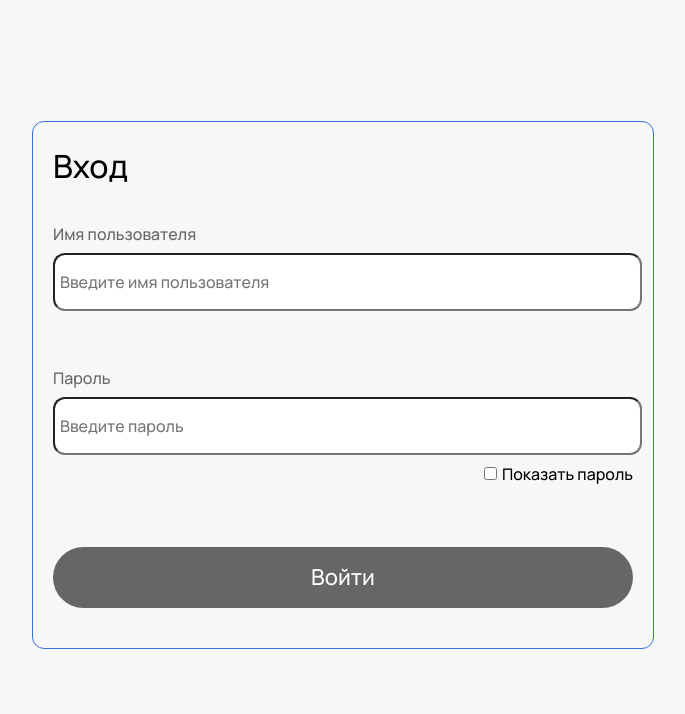
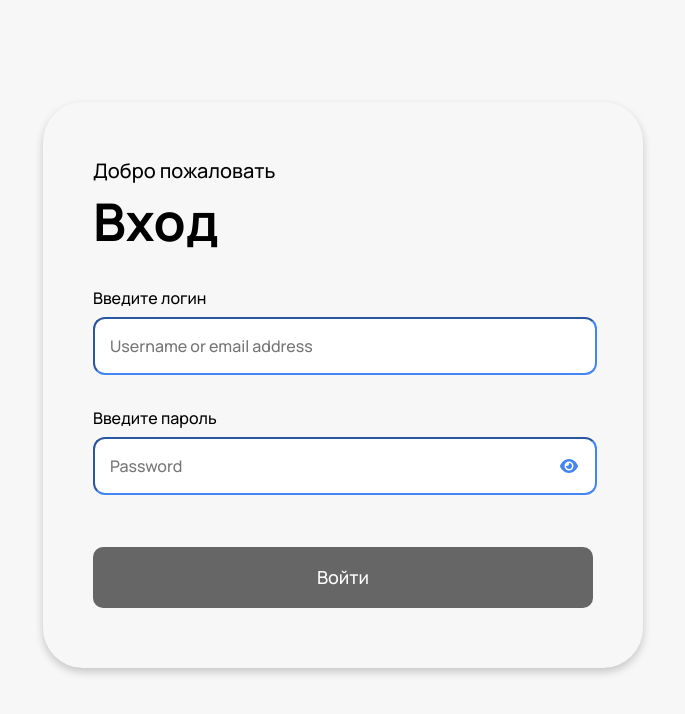
Before and after one commit to edmeow/olympus, a React (Create React App) app in the folder front-end/: page /login in a window 1280 px wide. Shown: the top 714 px of the page, without its empty margins (297-982 px from the left). Built offline with nearby package versions, Linux system fonts and the light colour scheme.

Commit message:
LoginForm update

```diff
--- a/front-end/package.json
+++ b/front-end/package.json
@@ -4,6 +4,11 @@
     "version": "0.1.0",
     "private": true,
     "dependencies": {
+        "@fortawesome/fontawesome-free": "^6.6.0",
+        "@fortawesome/fontawesome-svg-core": "^6.6.0",
+        "@fortawesome/free-regular-svg-icons": "^6.6.0",
+        "@fortawesome/free-solid-svg-icons": "^6.6.0",
+        "@fortawesome/react-fontawesome": "^0.2.2",
         "@hookform/resolvers": "^3.3.4",
         "@mui/base": "^5.0.0-beta.40",
         "@mui/material": "^5.15.19",
--- a/front-end/src/components/LoginForm/LoginForm.tsx
+++ b/front-end/src/components/LoginForm/LoginForm.tsx
@@ -9,6 +9,9 @@ import { zodResolver } from '@hookform/resolvers/zod';
 import { signInSchema } from '../../models/zodSchemas/signInSchema';
 import './loginForm.scss';
 import axios, { AxiosError } from 'axios';
+import { FontAwesomeIcon } from "@fortawesome/react-fontawesome";
+import { faEye, faEyeSlash } from "@fortawesome/free-solid-svg-icons";
+import LoginIcon from "../../utils/icons/loginFormIcons/img-login.png";
 
 const LoginForm = () => {
     const [passwordShown, setPasswordShown] = useState(false);
@@ -75,14 +78,15 @@ const LoginForm = () => {
     };
 
     return (
-        <form onSubmit={handleSubmit(onSubmit)} className="formAuth">
+        <div onSubmit={handleSubmit(onSubmit)} className="formAuth">
+            <h2 className="formAuth__welcome">Добро пожаловать</h2>
             <h1 className="formAuth__title">Вход</h1>
             <label className="formAuth__label">
-                <p className="formAuth__label-text">Имя пользователя</p>
+                <p className="formAuth__label-text">Введите логин</p>
                 <input
                     {...register('username')}
                     className="formAuth__input formAuth__input_login"
-                    placeholder="Введите имя пользователя"
+                    placeholder="Username or email address"
                     type="text"
                 />
                 {errors.username && (
@@ -90,27 +94,21 @@ const LoginForm = () => {
                 )}
             </label>
             <label className="formAuth__label">
-                <p className="formAuth__label-text">Пароль</p>
+                <p className="formAuth__label-text">Введите пароль</p>
+                <div className="formAuth__password-container">
                     <input
                         {...register('password')}
                         className="formAuth__input formAuth__input_password"
-                    placeholder="Введите пароль"
+                        placeholder="Password"
                         type={passwordShown ? 'text' : 'password'}
                     />
-                <label className="formAuth__label-password">
-                    <p className="formAuth__input-error">{`${
-                        errors.password ? errors.password.message : ''
-                    }`}</p>
-
-                    <div>
-                        <input
+                    <FontAwesomeIcon
+                        icon={passwordShown ? faEyeSlash : faEye}
                         onClick={togglePasswordVisiblity}
-                            type="checkbox"
-                            className="formAuth__password-checkbox"
+                        className="formAuth__password-icon"
                     />
-                        Показать пароль
                 </div>
-                </label>
+                <p className="formAuth__input-error">{errors.password ? errors.password.message : ''}</p>
             </label>
             <p className="formAuth__error">{errors.root?.message}</p>
             <button
@@ -119,7 +117,7 @@ const LoginForm = () => {
             >
                 {isSubmitting ? 'Ожидание ответа' : 'Войти'}
             </button>
-        </form>
+        </div>
     );
 };
 
--- a/front-end/src/components/LoginForm/loginForm.scss
+++ b/front-end/src/components/LoginForm/loginForm.scss
@@ -1,22 +1,31 @@
+@import '~@fortawesome/fontawesome-free/css/all.min.css';
+
 .formAuth {
     display: flex;
     flex-direction: column;
-    max-width: 580px;
+    max-width: 500px;
     width: 100%;
     height: auto;
     margin: auto;
     align-items: center;
-    border: 1px solid rgb(56, 112, 224);
-    padding: 20px;
-    border-radius: 12px;
+    box-shadow: 0 4px 8px rgba(0, 0, 0, 0.2);
+    padding: 40px 50px;
+    border-radius: 40px;
+    &__welcome {
+        align-self: flex-start;
+        font-size: 20px;
+        font-weight: 500;
+        letter-spacing: 0%;
+        text-align: center;
+    }
     &__title {
         align-self: flex-start;
-        font-size: 32px;
-        font-weight: 500;
+        font-size: 52px;
+        font-weight: 900;
         line-height: 48px;
         letter-spacing: 0%;
         text-align: center;
-        margin: 0 0 32px;
+        margin: 0 0 40px;
     }
     &__input-error {
         margin: 0;
@@ -27,26 +36,26 @@
     &__label {
         display: flex;
         flex-direction: column;
-        height: 120px;
-        max-width: 580px;
+        height: 110px;
+        max-width: 500px;
         width: 100%;
-        margin-bottom: 24px;
+        margin-bottom: 10px;
     }
     &__label-text {
         margin: 0 0 7px;
         font-size: 16px;
         font-weight: 400;
         line-height: 24px;
-        color: rgb(102, 102, 102);
     }
     &__input {
         font-size: 16px;
         font-weight: 400;
         line-height: 24px;
         border-radius: 12px;
-        width: 100%;
+        border-color: #4285F4;
         padding: 15px 0;
-        padding-left: 5px;
+        padding-left: 15px;
+        width: calc(100% - 15px);
         &_login {
             margin-bottom: 10px;
         }
@@ -54,15 +63,28 @@
             margin-bottom: 10px;
         }
     }
+    &__password-container {
+        position: relative;
+        width: 100%;
+    }
+    &__password-icon {
+        position: absolute;
+        right: 15px;
+        top: 50%;
+        transform: translateY(-50%);
+        cursor: pointer;
+        color: #4285F4;
+        margin-top: -5px;
+    }
     &__btn {
         width: 100%;
         color: rgb(255, 255, 255);
         border: none;
-        border-radius: 32px;
+        border-radius: 10px;
         padding: 14px 0;
         margin: 5px 0 20px;
         background: rgb(56, 112, 224);
-        font-size: 22px;
+        font-size: 18px;
         font-weight: 500;
         line-height: 33px;
         letter-spacing: 0%;
@@ -90,13 +112,6 @@
     }
     &__error {
         color: red;
+        margin-top: 0px;
     }
 }
-
-.formAuth__input .formAuth__input .formAuth {
-    margin-top: 20px;
-    width: 150px;
-    background-color: blue;
-    border-radius: 20px;
-    color: white;
-}
--- a/front-end/src/http/index.ts
+++ b/front-end/src/http/index.ts
@@ -1,6 +1,6 @@
 import axios from 'axios';
 
-export const BASE_URL = 'https://ea37-188-191-29-81.ngrok-free.app';
+export const BASE_URL = 'https://0bd3-188-191-29-81.ngrok-free.app';
 
 const $api = axios.create({
     baseURL: BASE_URL,
--- /dev/null
+++ b/package.json
@@ -0,0 +1,6 @@
+{
+  "dependencies": {
+    "@fortawesome/fontawesome-free": "^6.6.0",
+    "@fortawesome/fontawesome-svg-core": "^6.6.0"
+  }
+}
```
Also changed, not shown: 2 other files (tests, documents, lock files or other folders). Lines whose indentation alone changed are shown as unchanged.
